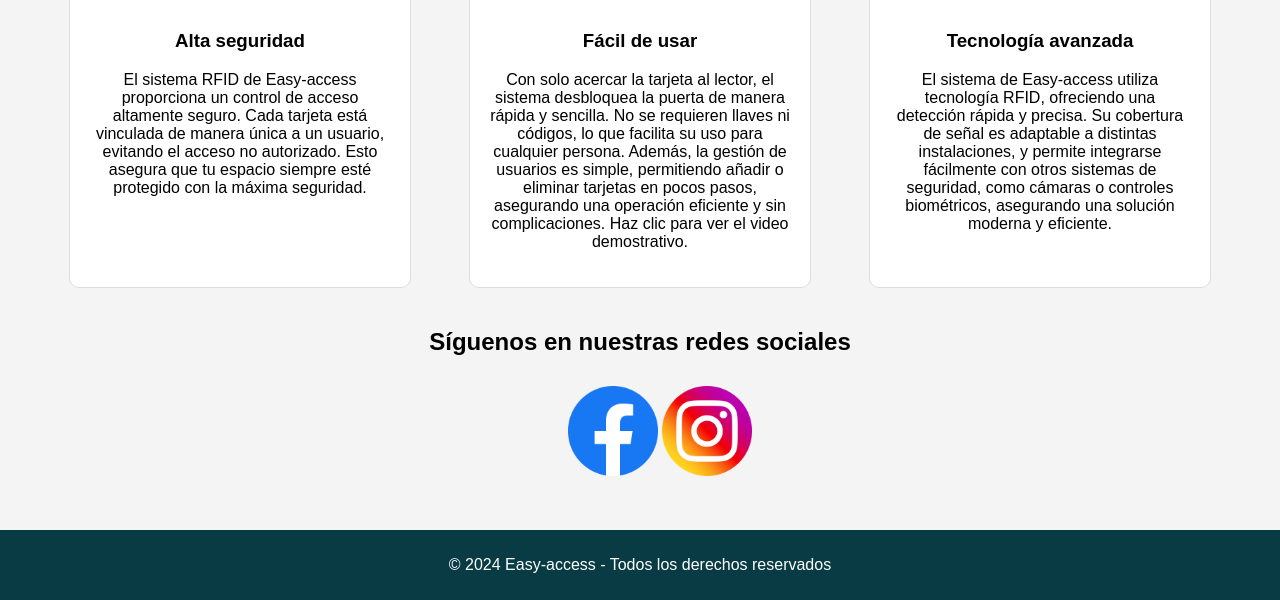
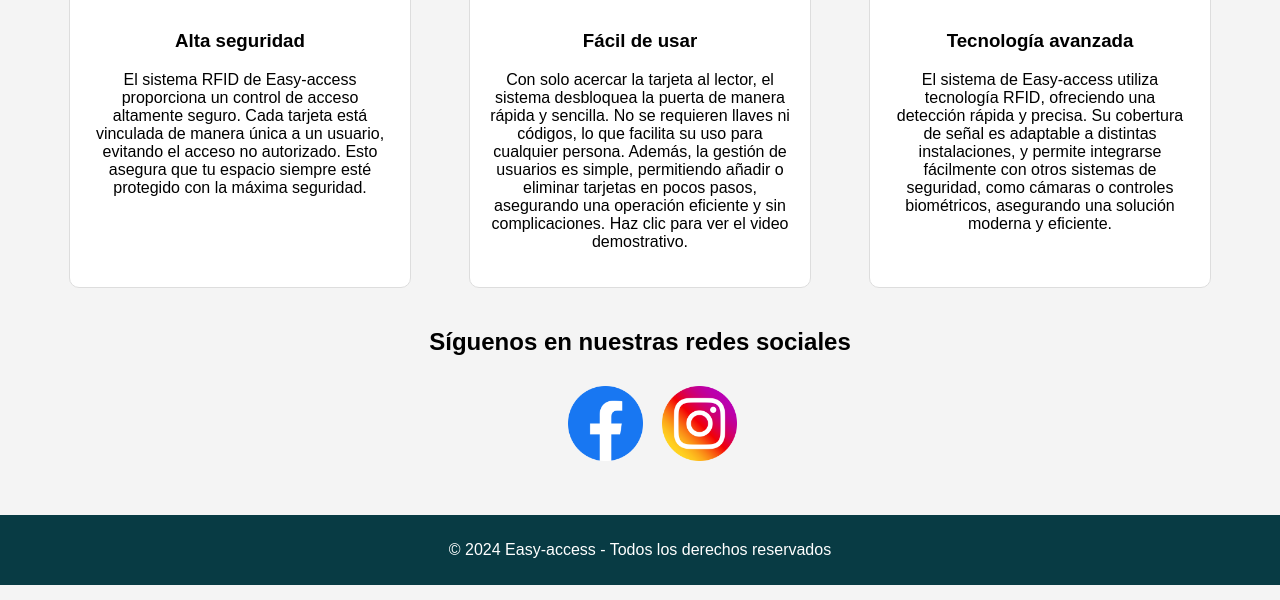
Before and after one commit to Jh0aN06/Easy-access.github.io, a plain HTML site: page index.html in a window 1280 px wide. Shown: the part 613-1213 px from the top of the page. Drawn offline with Linux system fonts and the light colour scheme.

Commit message:
Update index.html

```diff
--- a/index.html
+++ b/index.html
@@ -102,8 +102,8 @@
         }
         /* Estilos para los íconos de redes sociales */
         .social-icon {
-            width: 90px;  /* Ajusta este valor para hacer los íconos más pequeños */
-            height: 90px;
+            width: 75px;  /* Ajusta este valor para hacer los íconos más pequeños */
+            height: 75px;
         }
     </style>
 </head>
```
